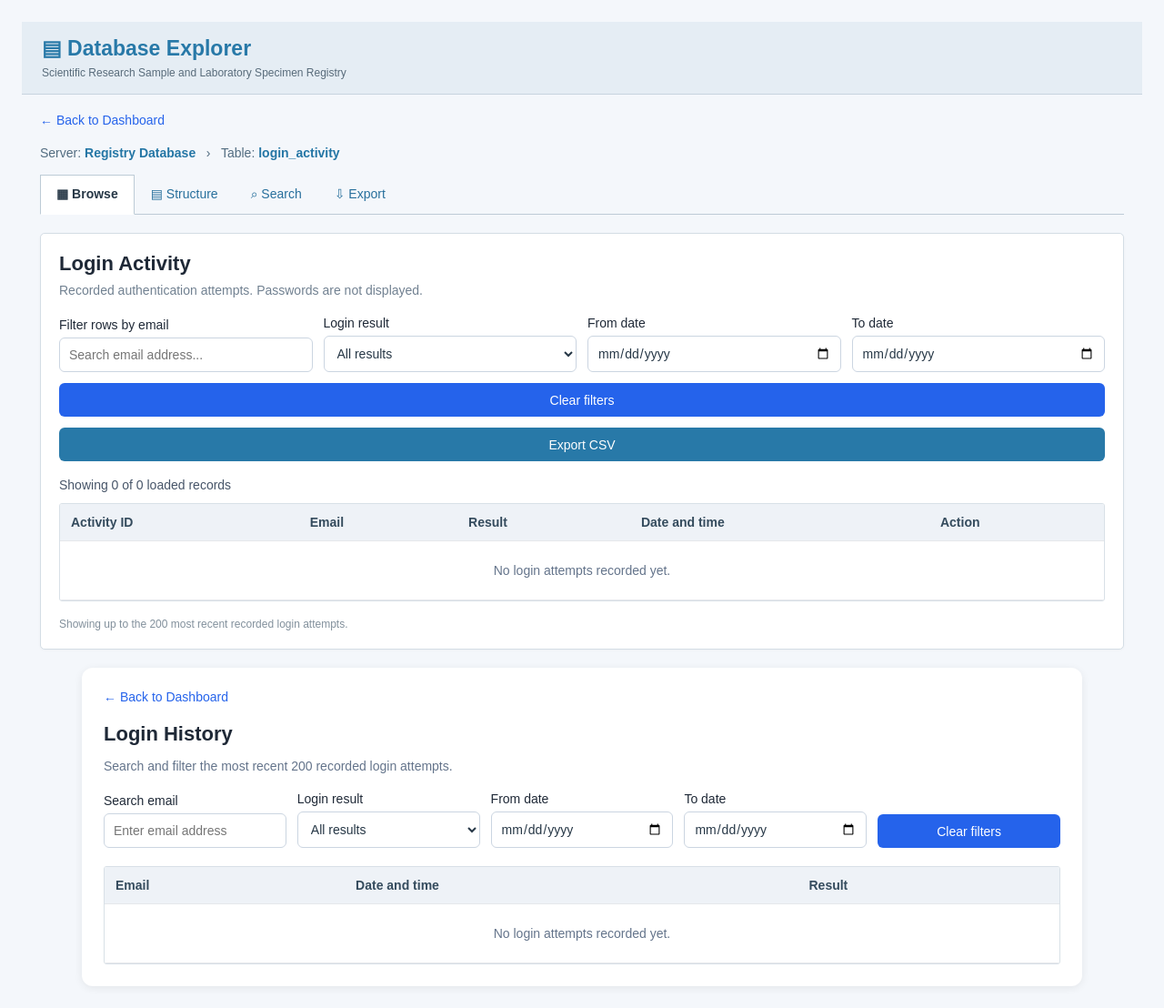
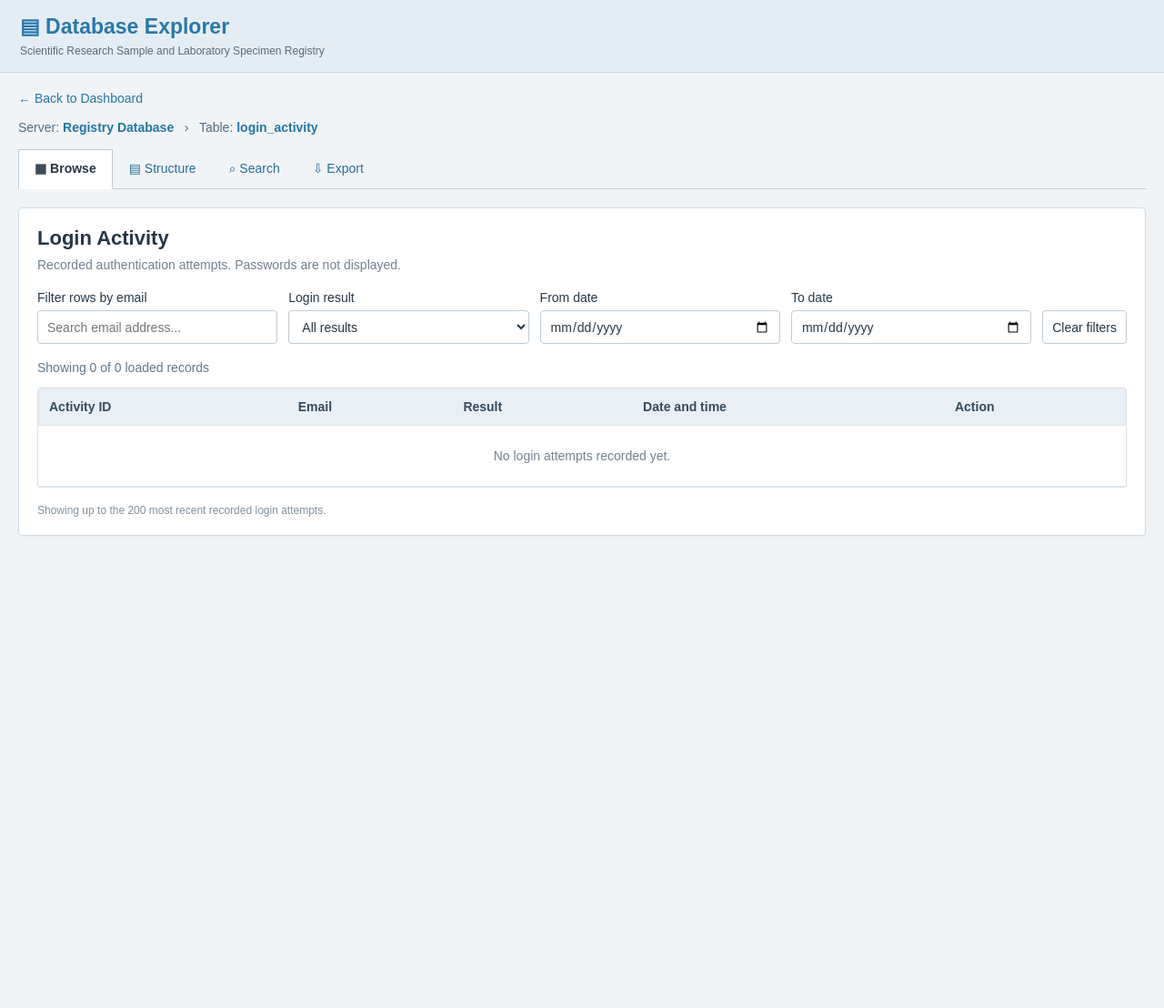
Before and after one commit to Sai-Gopi-Nath/scientific-specimen-registry, a Flask app: template templates/login_history.html in a window 1280 px wide. Shown: the whole page at 91% size. After the commit the page ends 589 px from the top, so only its background shows below. Run offline with Flask 3, Linux system fonts and the light colour scheme; the template is opened without the code that fills it, so the values that code supplies are empty; the visitor is signed in with stand-in values (Sample User, id 1); some libraries are stand-ins or nearby versions.

Commit message:
Update login_history.html

```diff
--- a/templates/login_history.html
+++ b/templates/login_history.html
@@ -5,6 +5,7 @@
     <meta charset="UTF-8">
     <meta name="viewport" content="width=device-width, initial-scale=1">
     <title>Login Activity - Specimen Registry</title>
+
     <style>
         * { box-sizing: border-box; }
 
@@ -50,7 +51,6 @@
         .tabs {
             display: flex;
             flex-wrap: wrap;
-            gap: 0;
             border-bottom: 1px solid #bdcbd6;
             margin-bottom: 20px;
         }
@@ -80,10 +80,7 @@
             box-shadow: 0 1px 3px #00000008;
         }
 
-        h1 {
-            font-size: 22px;
-            margin: 0 0 8px;
-        }
+        h1 { font-size: 22px; margin: 0 0 8px; }
 
         .muted {
             color: #718191;
@@ -105,7 +102,7 @@
             flex: 1 1 170px;
         }
 
-        input, select, button, .button-link {
+        input, select, button {
             min-height: 37px;
             border: 1px solid #bfcbd5;
             border-radius: 4px;
@@ -115,18 +112,15 @@
             color: #263746;
         }
 
-        button, .button-link {
+        button {
             cursor: pointer;
-            text-decoration: none;
             display: inline-flex;
             align-items: center;
             justify-content: center;
             gap: 6px;
         }
 
-        button:hover, .button-link:hover {
-            background: #edf4f9;
-        }
+        button:hover { background: #edf4f9; }
 
         .primary {
             background: #2879a8;
@@ -167,10 +161,7 @@
         tbody tr:hover { background: #edf6fc; }
         tbody tr[hidden] { display: none; }
 
-        .status {
-            font-weight: bold;
-        }
-
+        .status { font-weight: bold; }
         .success { color: #18834a; }
         .failed { color: #c0392b; }
 
@@ -232,6 +223,8 @@
             margin-bottom: 5px;
         }
 
+        [hidden] { display: none !important; }
+
         @media (max-width: 600px) {
             .container { padding: 10px; }
             .panel { padding: 12px; }
@@ -239,6 +232,7 @@
         }
     </style>
 </head>
+
 <body>
 <header class="top">
     <div class="brand">▤ Database Explorer</div>
@@ -264,6 +258,7 @@
         <a href="#export" data-tab="export">⇩ Export</a>
     </nav>
 
+    <!-- BROWSE -->
     <section class="panel" id="browsePanel">
         <h1>Login Activity</h1>
         <p class="muted">
@@ -297,9 +292,6 @@
             </div>
 
             <button type="button" id="clearFilters">Clear filters</button>
-            <button type="button" class="primary" id="exportCsv">
-                Export CSV
-            </button>
         </div>
 
         <p class="count" id="resultCount" aria-live="polite"></p>
@@ -315,6 +307,7 @@
                         <th>Action</th>
                     </tr>
                 </thead>
+
                 <tbody id="historyBody">
                     {% for record in login_records %}
                     <tr
@@ -359,38 +352,64 @@
         </div>
     </section>
 
+    <!-- STRUCTURE -->
     <section class="panel" id="structurePanel" hidden>
         <h1>Table Structure</h1>
-        <p class="muted">Columns displayed by the login activity viewer.</p>
+        <p class="muted">
+            Informational descriptions of the login activity fields.
+        </p>
+
         <div class="table-wrap">
             <table>
                 <thead>
-                    <tr><th>Column</th><th>Description</th></tr>
+                    <tr>
+                        <th>Column</th>
+                        <th>Description</th>
+                    </tr>
                 </thead>
                 <tbody>
-                    <tr><td>activity_id</td><td>Unique activity record ID</td></tr>
-                    <tr><td>email</td><td>Email entered during the login attempt</td></tr>
-                    <tr><td>successful</td><td>Whether authentication succeeded</td></tr>
-                    <tr><td>occurred_at</td><td>Date and time recorded</td></tr>
-                    <tr><td>user_id</td><td>Associated user ID, when available</td></tr>
+                    <tr>
+                        <td>activity_id</td>
+                        <td>Unique activity record ID</td>
+                    </tr>
+                    <tr>
+                        <td>email</td>
+                        <td>Email entered during the login attempt</td>
+                    </tr>
+                    <tr>
+                        <td>successful</td>
+                        <td>Whether authentication succeeded</td>
+                    </tr>
+                    <tr>
+                        <td>occurred_at</td>
+                        <td>Date and time recorded</td>
+                    </tr>
+                    <tr>
+                        <td>user_id</td>
+                        <td>Associated user ID, when available</td>
+                    </tr>
                 </tbody>
             </table>
         </div>
-        <p class="muted">
+
+        <p class="muted" style="margin-top:15px">
             This is an informational view, not a live database schema inspection.
         </p>
     </section>
 
+    <!-- SEARCH -->
     <section class="panel" id="searchPanel" hidden>
         <h1>Search Login Activity</h1>
         <p class="muted">
-            Enter search criteria, then return to Browse to see matching rows.
+            Set your search criteria, then apply them to the Browse table.
         </p>
+
         <div class="field">
             <label for="advancedEmail">Email contains</label>
             <input id="advancedEmail" type="search"
                    placeholder="Enter part or all of an email">
         </div>
+
         <div class="field" style="margin-top:12px">
             <label for="advancedResult">Result</label>
             <select id="advancedResult">
@@ -399,17 +418,22 @@
                 <option value="failed">Failed</option>
             </select>
         </div>
+
         <button type="button" class="primary" id="applySearch"
-                style="margin-top:15px">Apply search</button>
+                style="margin-top:15px">
+            Apply search
+        </button>
     </section>
 
+    <!-- EXPORT: one download button only -->
     <section class="panel" id="exportPanel" hidden>
         <h1>Export Records</h1>
         <p class="muted">
-            Download the records currently matching your filters as a CSV file.
+            Download the records currently matching your Browse filters as a CSV file.
         </p>
-        <button type="button" class="primary" id="exportCsv2">
-            ⇩ Download filtered CSV
+
+        <button type="button" class="primary" id="exportCsv">
+            ⇩ Export filtered CSV
         </button>
     </section>
 </div>
@@ -418,7 +442,9 @@
     <h2>Login Activity Details</h2>
     <div id="recordDetails"></div>
     <button type="button" id="closeDialog" class="primary"
-            style="margin-top:16px">Close</button>
+            style="margin-top:16px">
+        Close
+    </button>
 </dialog>
 
 <script>
@@ -426,9 +452,11 @@
     const resultFilter = document.getElementById("resultFilter");
     const dateFrom = document.getElementById("dateFrom");
     const dateTo = document.getElementById("dateTo");
+
     const rows = Array.from(
         document.querySelectorAll("#historyBody tr[data-id]")
     );
+
     const resultCount = document.getElementById("resultCount");
     const dialog = document.getElementById("recordDialog");
     const recordDetails = document.getElementById("recordDetails");
@@ -438,17 +466,26 @@
         const result = resultFilter.value;
         const from = dateFrom.value;
         const to = dateTo.value;
+
         let visible = 0;
 
         rows.forEach(row => {
             const matchEmail = row.dataset.email.includes(email);
+
             const matchResult =
                 result === "all" || row.dataset.result === result;
-            const matchFrom = !from || row.dataset.date >= from;
-            const matchTo = !to || row.dataset.date <= to;
-            const show = matchEmail && matchResult && matchFrom && matchTo;
+
+            const matchFrom =
+                !from || row.dataset.date >= from;
+
+            const matchTo =
+                !to || row.dataset.date <= to;
+
+            const show =
+                matchEmail && matchResult && matchFrom && matchTo;
 
             row.hidden = !show;
+
             if (show) visible++;
         });
 
@@ -466,20 +503,27 @@
         resultFilter.value = "all";
         dateFrom.value = "";
         dateTo.value = "";
+
         document.getElementById("advancedEmail").value = "";
         document.getElementById("advancedResult").value = "all";
+
         filterRows();
     });
 
     function showPanel(name) {
         ["browse", "structure", "search", "export"].forEach(tab => {
             document.getElementById(tab + "Panel").hidden = tab !== name;
+
             document.querySelector(`[data-tab="${tab}"]`)
                 .classList.toggle("active", tab === name);
         });
+
         if (name === "search") {
-            document.getElementById("advancedEmail").value = emailSearch.value;
-            document.getElementById("advancedResult").value = resultFilter.value;
+            document.getElementById("advancedEmail").value =
+                emailSearch.value;
+
+            document.getElementById("advancedResult").value =
+                resultFilter.value;
         }
     }
 
@@ -491,8 +535,12 @@
     });
 
     document.getElementById("applySearch").addEventListener("click", () => {
-        emailSearch.value = document.getElementById("advancedEmail").value;
-        resultFilter.value = document.getElementById("advancedResult").value;
+        emailSearch.value =
+            document.getElementById("advancedEmail").value;
+
+        resultFilter.value =
+            document.getElementById("advancedResult").value;
+
         filterRows();
         showPanel("browse");
     });
@@ -501,19 +549,31 @@
         row.querySelector(".view-record").addEventListener("click", () => {
             const values = [
                 ["Activity ID", row.dataset.id],
-                ["Email", row.querySelector(".email-cell").textContent.trim()],
-                ["Result", row.dataset.result === "success" ? "Successful" : "Failed"],
+                [
+                    "Email",
+                    row.querySelector(".email-cell").textContent.trim()
+                ],
+                [
+                    "Result",
+                    row.dataset.result === "success"
+                        ? "Successful"
+                        : "Failed"
+                ],
                 ["Date and time", row.dataset.time]
             ];
+
             recordDetails.replaceChildren();
 
             values.forEach(([label, value]) => {
                 const item = document.createElement("div");
                 item.className = "detail-row";
+
                 const heading = document.createElement("strong");
                 heading.textContent = label;
+
                 const content = document.createElement("span");
                 content.textContent = value;
+
                 item.append(heading, content);
                 recordDetails.appendChild(item);
             });
@@ -521,7 +581,9 @@
             dialog.showModal();
         });
 
-        row.querySelector(".copy-record").addEventListener("click", async event => {
+        row.querySelector(".copy-record").addEventListener(
+            "click",
+            async event => {
                 const text = [
                     row.dataset.id,
                     row.querySelector(".email-cell").textContent.trim(),
@@ -532,11 +594,15 @@
                 try {
                     await navigator.clipboard.writeText(text);
                     event.currentTarget.textContent = "Copied!";
-                setTimeout(() => event.currentTarget.textContent = "Copy", 1200);
+
+                    setTimeout(() => {
+                        event.currentTarget.textContent = "Copy";
+                    }, 1200);
                 } catch {
                     window.prompt("Copy this record:", text);
                 }
-        });
+            }
+        );
     });
 
     document.getElementById("closeDialog").addEventListener("click", () => {
@@ -545,6 +611,7 @@
 
     function exportCsv() {
         const visibleRows = rows.filter(row => !row.hidden);
+
         const csvCell = value =>
             '"' + String(value).replace(/"/g, '""') + '"';
 
@@ -558,238 +625,27 @@
             ])
         ];
 
-        const csv = lines.map(line => line.map(csvCell).join(",")).join("\r\n");
+        const csv = lines
+            .map(line => line.map(csvCell).join(","))
+            .join("\r\n");
+
         const blob = new Blob(["\uFEFF" + csv], {
             type: "text/csv;charset=utf-8;"
         });
+
         const url = URL.createObjectURL(blob);
         const link = document.createElement("a");
+
         link.href = url;
         link.download = "login_activity.csv";
         link.click();
+
         URL.revokeObjectURL(url);
     }
 
     document.getElementById("exportCsv").addEventListener("click", exportCsv);
-    document.getElementById("exportCsv2").addEventListener("click", exportCsv);
 
     filterRows();
 </script>
 </body>
 </html>
-
-<!DOCTYPE html>
-<html lang="en">
-<head>
-    <meta charset="UTF-8">
-    <meta name="viewport" content="width=device-width, initial-scale=1">
-    <title>Login History - Specimen Registry</title>
-    <style>
-        body {
-            font-family: Arial, sans-serif;
-            margin: 0;
-            padding: 24px;
-            background: #f4f7fb;
-            color: #1f2937;
-        }
-        main {
-            max-width: 1100px;
-            margin: 0 auto;
-            background: white;
-            padding: 24px;
-            border-radius: 12px;
-            box-shadow: 0 2px 10px #00000012;
-        }
-        h1 { margin-top: 0; }
-        .note { color: #64748b; margin-bottom: 20px; }
-        .back {
-            display: inline-block;
-            margin-bottom: 20px;
-            color: #2563eb;
-            text-decoration: none;
-        }
-        .filters {
-            display: flex;
-            flex-wrap: wrap;
-            gap: 12px;
-            margin-bottom: 20px;
-            align-items: end;
-        }
-        .field {
-            display: flex;
-            flex-direction: column;
-            gap: 6px;
-            flex: 1 1 160px;
-        }
-        input, select, button {
-            box-sizing: border-box;
-            width: 100%;
-            padding: 10px;
-            border: 1px solid #cbd5e1;
-            border-radius: 6px;
-            font: inherit;
-        }
-        button {
-            background: #2563eb;
-            color: white;
-            border: none;
-            cursor: pointer;
-        }
-        button:hover { background: #1d4ed8; }
-        .table-wrap { overflow-x: auto; }
-        table {
-            width: 100%;
-            border-collapse: collapse;
-            text-align: left;
-        }
-        th, td {
-            padding: 12px;
-            border-bottom: 1px solid #e5e7eb;
-        }
-        th { background: #eef2f7; }
-        .success { color: #15803d; font-weight: bold; }
-        .failed { color: #b91c1c; font-weight: bold; }
-        .empty {
-            padding: 24px;
-            text-align: center;
-            color: #64748b;
-        }
-        .count {
-            color: #475569;
-            margin: 12px 0;
-        }
-    </style>
-</head>
-<body>
-<main>
-    <a class="back" href="{{ url_for('dashboard') }}">← Back to Dashboard</a>
-    <h1>Login History</h1>
-    <p class="note">Search and filter the most recent 200 recorded login attempts.</p>
-
-    <div class="filters">
-        <div class="field">
-            <label for="emailSearch">Search email</label>
-            <input id="emailSearch" type="search" placeholder="Enter email address">
-        </div>
-
-        <div class="field">
-            <label for="resultFilter">Login result</label>
-            <select id="resultFilter">
-                <option value="all">All results</option>
-                <option value="success">Successful</option>
-                <option value="failed">Failed</option>
-            </select>
-        </div>
-
-        <div class="field">
-            <label for="dateFrom">From date</label>
-            <input id="dateFrom" type="date">
-        </div>
-
-        <div class="field">
-            <label for="dateTo">To date</label>
-            <input id="dateTo" type="date">
-        </div>
-
-        <div class="field">
-            <button type="button" id="resetFilters">Clear filters</button>
-        </div>
-    </div>
-
-    <p class="count" id="resultCount" aria-live="polite"></p>
-
-    <div class="table-wrap">
-        <table>
-            <thead>
-                <tr>
-                    <th>Email</th>
-                    <th>Date and time</th>
-                    <th>Result</th>
-                </tr>
-            </thead>
-            <tbody id="historyBody">
-                {% for record in login_records %}
-                <tr
-                    data-email="{{ record.email|lower }}"
-                    data-result="{{ 'success' if record.successful else 'failed' }}"
-                    data-date="{{ record.occurred_at.strftime('%Y-%m-%d') if record.occurred_at.strftime is defined else record.occurred_at|string|truncate(10, true, '') }}"
-                >
-                    <td>{{ record.email }}</td>
-                    <td>{{ record.occurred_at }}</td>
-                    <td>
-                        {% if record.successful %}
-                        <span class="success">Successful</span>
-                        {% else %}
-                        <span class="failed">Failed</span>
-                        {% endif %}
-                    </td>
-                </tr>
-                {% else %}
-                <tr class="empty-row">
-                    <td colspan="3" class="empty">No login attempts recorded yet.</td>
-                </tr>
-                {% endfor %}
-            </tbody>
-        </table>
-    </div>
-</main>
-
-<script>
-    const emailSearch = document.getElementById("emailSearch");
-    const resultFilter = document.getElementById("resultFilter");
-    const dateFrom = document.getElementById("dateFrom");
-    const dateTo = document.getElementById("dateTo");
-    const resetButton = document.getElementById("resetFilters");
-    const rows = Array.from(
-        document.querySelectorAll("#historyBody tr[data-email]")
-    );
-    const resultCount = document.getElementById("resultCount");
-    const emptyRow = document.querySelector("#historyBody .empty-row");
-
-    function filterHistory() {
-        const email = emailSearch.value.trim().toLowerCase();
-        const result = resultFilter.value;
-        const from = dateFrom.value;
-        const to = dateTo.value;
-        let visible = 0;
-
-        rows.forEach(row => {
-            const matchesEmail = row.dataset.email.includes(email);
-            const matchesResult =
-                result === "all" || row.dataset.result === result;
-            const rowDate = row.dataset.date;
-            const matchesFrom = !from || rowDate >= from;
-            const matchesTo = !to || rowDate <= to;
-
-            const show =
-                matchesEmail && matchesResult && matchesFrom && matchesTo;
-
-            row.hidden = !show;
-            if (show) visible++;
-        });
-
-        if (emptyRow) {
-            emptyRow.hidden = rows.length > 0;
-        }
-
-        resultCount.textContent =
-            `Showing ${visible} of ${rows.length} login attempts`;
-    }
-
-    [emailSearch, resultFilter, dateFrom, dateTo].forEach(control => {
-        control.addEventListener("input", filterHistory);
-        control.addEventListener("change", filterHistory);
-    });
-
-    resetButton.addEventListener("click", () => {
-        emailSearch.value = "";
-        resultFilter.value = "all";
-        dateFrom.value = "";
-        dateTo.value = "";
-        filterHistory();
-    });
-
-    filterHistory();
-</script>
-</body>
-</html>
```
Lines whose indentation alone changed are shown as unchanged.
